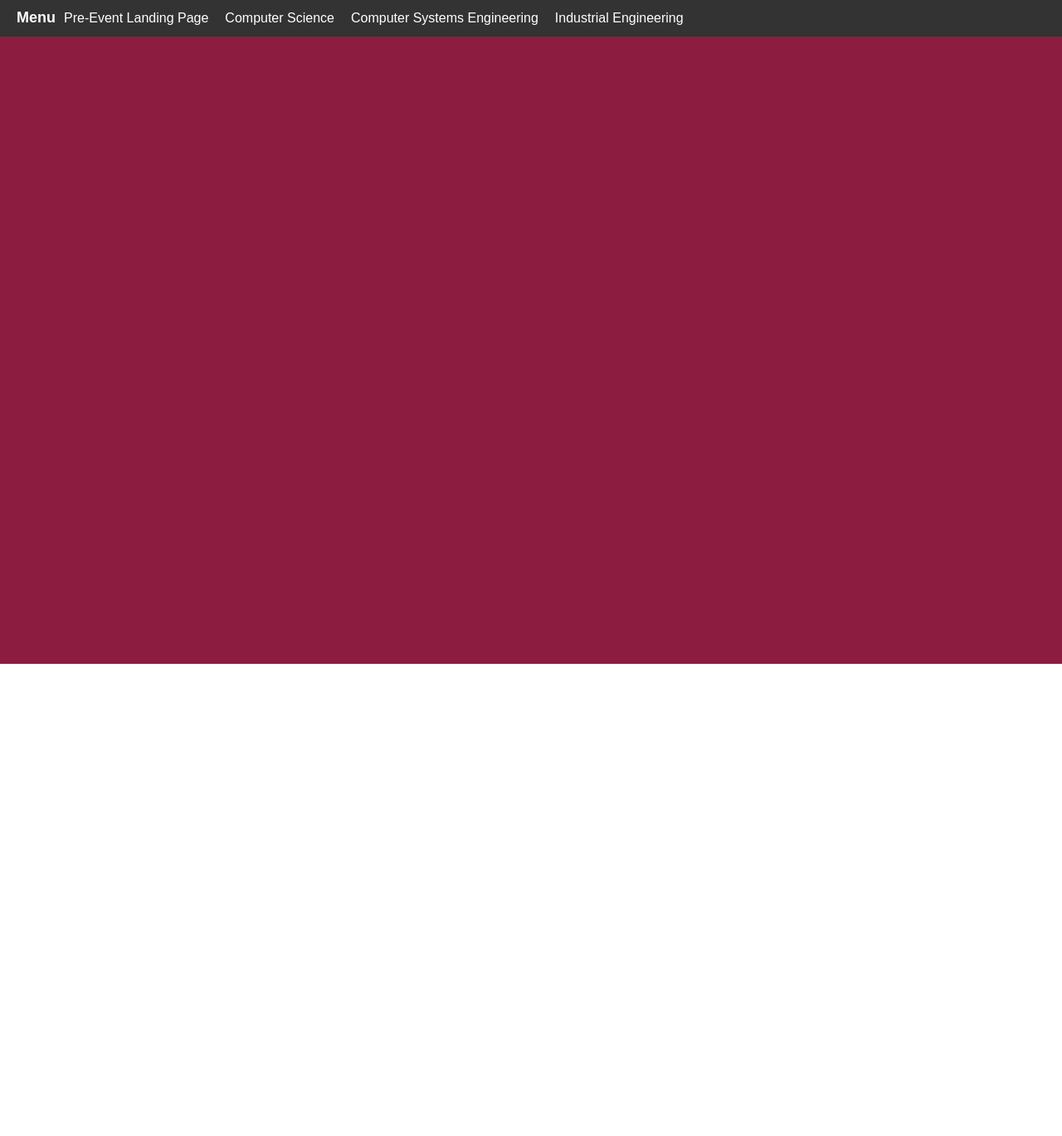
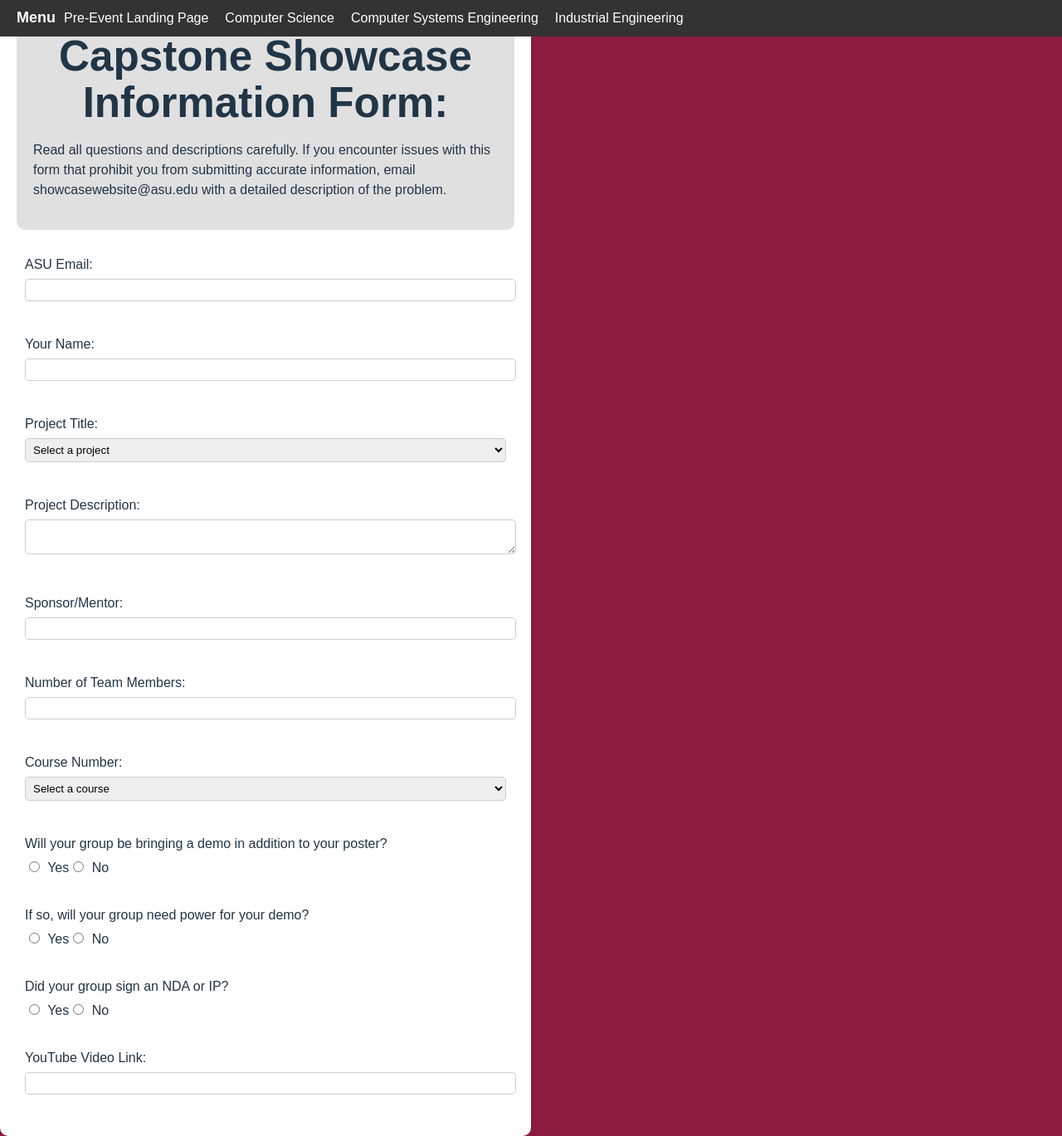
Before and after one commit to kdarmst4/Capstone-Showcase, a React (Vite) app in the folder capstone-showcase/: page /survey in a window 1280 px wide. Shown: the whole page at 83% size. Before the commit the page ends 800 px from the top, so only its background shows below. Built offline with nearby package versions, Linux system fonts and the light colour scheme.

Commit message:
Basic skeleton for survey page

```diff
--- a/capstone-showcase/src/App.tsx
+++ b/capstone-showcase/src/App.tsx
@@ -7,6 +7,7 @@ import Menu from "./Menu";
 import ComputerScience from "./Pages/ComputerSciencePage";
 import ComputerSystemsEngineering from './Pages/ComputerSystemsEngineeringPage';
 import IndustrialEngineering from './Pages/IndustrialEngineeringPage';
+import Survey from './Pages/Survey';
 
 const App: React.FC = () => {
   return (
@@ -19,6 +20,7 @@ const App: React.FC = () => {
           <Route path="/computer-science" element={<ComputerScience />} />
           <Route path="/computer-systems-engineering" element={<ComputerSystemsEngineering />} />
           <Route path="/industrial-engineering" element={<IndustrialEngineering />} />
+          <Route path="/survey" element={<Survey />} />
         </Routes>
       </div>
     </Router>
--- /dev/null
+++ b/capstone-showcase/src/CSS/Survey.css
@@ -0,0 +1,46 @@
+.form-container {
+    background-color: white;
+    padding: 20px;
+    border-radius: 10px;
+    box-shadow: 0 0 10px rgba(0, 0, 0, 0.1);
+    max-width: 600px;
+    width: 100%;
+    margin: 0 auto; /* Center the container horizontally */
+  }
+
+  .form-header {
+    margin-bottom: 20px;
+    padding: 20px;
+    background-color: #e0e0e0;
+    border-radius: 10px;
+  }
+
+  .form-title {
+    text-align: center;
+    margin: 0;
+  }
+
+  .form-box {
+    background-color: white;
+    padding: 10px;
+    margin: 10px 0;
+    border-radius: 5px;
+  }
+
+  label {
+    display: block;
+    margin-bottom: 5px;
+  }
+
+  input, select, textarea {
+    width: 100%;
+    padding: 5px;
+    margin-bottom: 10px;
+    border: 1px solid #ccc;
+    border-radius: 5px;
+  }
+
+  input[type="radio"] {
+    width: auto;
+    margin-right: 5px;
+  }
--- /dev/null
+++ b/capstone-showcase/src/Pages/Survey.tsx
@@ -0,0 +1,99 @@
+import React, { useState } from 'react';
+import '../CSS/Survey.css'
+
+const Survey: React.FC = () => {
+    const [formData, setFormData] = useState({
+      email: '',
+      name: '',
+      projectTitle: '',
+      projectDescription: '',
+      sponsor: '',
+      teamMembers: '',
+      courseNumber: '',
+      demo: '',
+      power: '',
+      nda: '',
+      youtubeLink: '',
+    });
+
+    const handleChange = (e: React.ChangeEvent<HTMLInputElement | HTMLTextAreaElement | HTMLSelectElement>) => {
+        const { name, value } = e.target;
+        setFormData({ ...formData, [name]: value });
+      };
+
+    return (
+        <div className="form-container">
+      <div className="form-header">
+        <h1 className="form-title">Capstone Showcase Information Form:</h1>
+        <p className="form-description">
+          Read all questions and descriptions carefully. If you encounter issues
+          with this form that prohibit you from submitting accurate information, email
+          showcasewebsite@asu.edu with a detailed description of the problem.
+        </p>
+      </div>
+          <div className="form-box">
+            <label>ASU Email:</label>
+            <input type="email" name="email" value={formData.email} onChange={handleChange} />
+          </div>
+          <div className="form-box">
+            <label>Your Name:</label>
+            <input type="text" name="name" value={formData.name} onChange={handleChange} />
+          </div>
+          <div className="form-box">
+            <label>Project Title:</label>
+            <select name="projectTitle" value={formData.projectTitle} onChange={handleChange}>
+              <option value="">Select a project</option>
+              <option value="Project 1">Project 1</option>
+              <option value="Project 2">Project 2</option>
+            </select>
+          </div>
+          <div className="form-box">
+            <label>Project Description:</label>
+            <textarea name="projectDescription" value={formData.projectDescription} onChange={handleChange} />
+          </div>
+          <div className="form-box">
+            <label>Sponsor/Mentor:</label>
+            <input type="text" name="sponsor" value={formData.sponsor} onChange={handleChange} />
+          </div>
+          <div className="form-box">
+            <label>Number of Team Members:</label>
+            <input type="number" name="teamMembers" value={formData.teamMembers} onChange={handleChange} />
+          </div>
+          <div className="form-box">
+            <label>Course Number:</label>
+            <select name="courseNumber" value={formData.courseNumber} onChange={handleChange}>
+              <option value="">Select a course</option>
+              <option value="Course 1">Course 1</option>
+              <option value="Course 2">Course 2</option>
+            </select>
+          </div>
+          <div className="form-box">
+            <label>Will your group be bringing a demo in addition to your poster?</label>
+            <div>
+              <input type="radio" name="demo" value="yes" checked={formData.demo === 'yes'} onChange={handleChange} /> Yes
+              <input type="radio" name="demo" value="no" checked={formData.demo === 'no'} onChange={handleChange} /> No
+            </div>
+          </div>
+          <div className="form-box">
+            <label>If so, will your group need power for your demo?</label>
+            <div>
+              <input type="radio" name="power" value="yes" checked={formData.power === 'yes'} onChange={handleChange} /> Yes
+              <input type="radio" name="power" value="no" checked={formData.power === 'no'} onChange={handleChange} /> No
+            </div>
+          </div>
+          <div className="form-box">
+            <label>Did your group sign an NDA or IP?</label>
+            <div>
+              <input type="radio" name="nda" value="yes" checked={formData.nda === 'yes'} onChange={handleChange} /> Yes
+              <input type="radio" name="nda" value="no" checked={formData.nda === 'no'} onChange={handleChange} /> No
+            </div>
+          </div>
+          <div className="form-box">
+            <label>YouTube Video Link:</label>
+            <input type="url" name="youtubeLink" value={formData.youtubeLink} onChange={handleChange} />
+          </div>
+        </div>
+      );
+    };
+
+    export default Survey;
```
